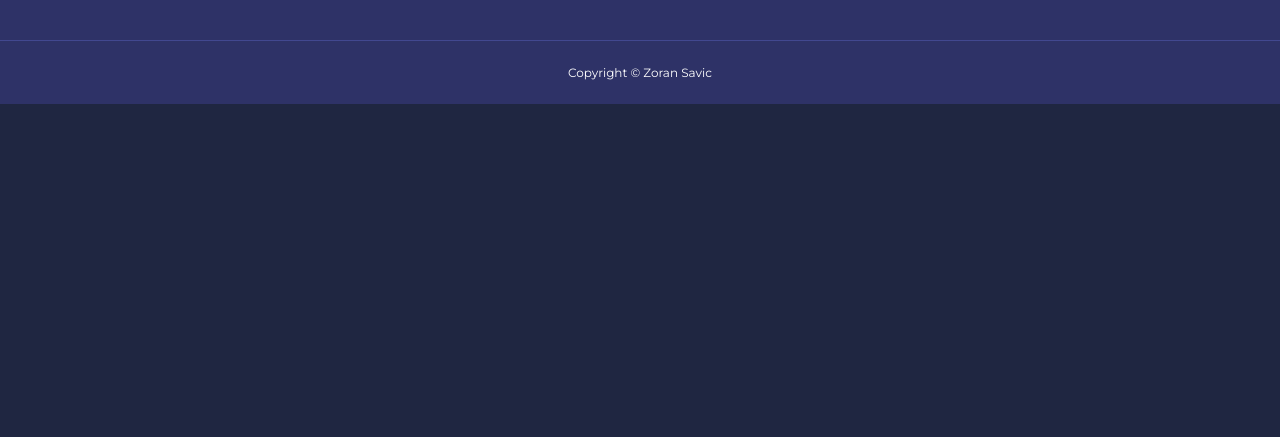
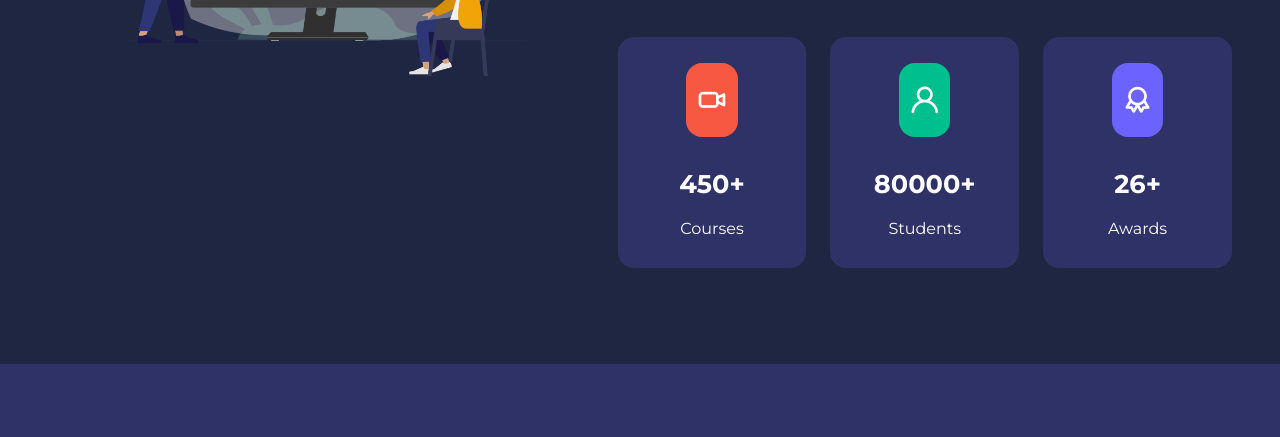
Before and after one commit to ZoranSavicc/Projects, a browser extension: page Fully functional crypto website/about.html in a window 1280 px wide. Shown: the part 327-764 px from the top of the page. Drawn offline with nearby package versions, Linux system fonts and the light colour scheme.

Commit message:
Achievements html and css

```diff
--- a/Fully functional crypto website/about.html
+++ b/Fully functional crypto website/about.html
@@ -16,6 +16,7 @@
 
     <!--STYLES-->
     <link rel="stylesheet" href="./css/style.css">
+    <link rel="stylesheet" href="./css/about.css">
 </head>
 <body>
     <nav>
@@ -31,6 +32,57 @@
             <button id="close-menu-btn"><i class="uil uil-multiply"></i></button>
         </div>
     </nav>
+
+    <section class="about__achievements">
+        <div class="container about__achievements-container">
+            <div class="about__achievements-left">
+                <img src="./images/achievements.png" alt="achievements picture">
+            </div>
+            <div class="about__achievements-right">
+                <h1>Achievements</h1>
+                <p>
+                    Lorem ipsum dolor sit amet, consectetur adipisicing elit. Corporis eveniet beatae laudantium, ex corrupti perferendis ea perspiciatis necessitatibus excepturi neque, ipsa ducimus dolorum deserunt veniam magni facere eum dignissimos eos!
+                </p>
+                <div class="achievements__cards">
+                    <article class="achievement__card">
+                        <span class="achievements__icon">
+                            <i class="uil uil-video"></i>
+                        </span>
+                        <h3>
+                            450+
+                        </h3>
+                        <p>
+                            Courses
+                        </p>
+                    </article>
+
+                    <article class="achievement__card">
+                        <span class="achievements__icon">
+                            <i class="uil uil-user"></i>
+                        </span>
+                        <h3>
+                            80000+
+                        </h3>
+                        <p>
+                            Students
+                        </p>
+                    </article>
+
+                    <article class="achievement__card">
+                        <span class="achievements__icon">
+                            <i class="uil uil-award"></i>
+                        </span>
+                        <h3>
+                            26+
+                        </h3>
+                        <p>
+                            Awards
+                        </p>
+                    </article>
+                </div>
+            </div>
+        </div>
+    </section>
 
     <footer>
         <div class="container footer__container">
--- a/Fully functional crypto website/css/about.css
+++ b/Fully functional crypto website/css/about.css
@@ -0,0 +1,53 @@
+.about__achievements{
+    margin-top: 3rem;
+}
+
+.about__achievements-container{
+    display: grid;
+    grid-template-columns: 40% 60%;
+    gap: 5rem;
+}
+
+.about__achievements-right > p{
+    margin: 1.6rem 0 2.5rem;
+}
+
+.achievements__cards{
+    display: grid;
+    grid-template-columns: repeat(3,1fr);
+    gap: 1.5rem;
+}
+
+.achievement__card{
+    background: var(--color-bg1);
+    padding: 1.6rem;
+    border-radius: 1rem;
+    text-align: center;
+    transition: var(--trainsition);
+}
+
+.achievement__card:hover{
+    background: var(--color-bg2);
+    box-shadow: 0 3rem 3rem rgba(0, 0, 0, 0.3);
+}
+
+.achievements__icon{
+    background: var(--color-danger);
+    padding: 0.6rem;
+    border-radius: 1rem;
+    display: inline-block;
+    margin-bottom: 2rem;
+    font-size: 2rem;
+}
+
+.achievement__card:nth-child(2) .achievements__icon{
+    background: var(--color-secondary);
+}
+
+.achievement__card:nth-child(3) .achievements__icon{
+    background: var(--color-primary);
+}
+
+.achievement__card p{
+    margin-top: 1rem;
+}
```
Also changed, not shown: Fully functional crypto website/images/achievements.png (added).
